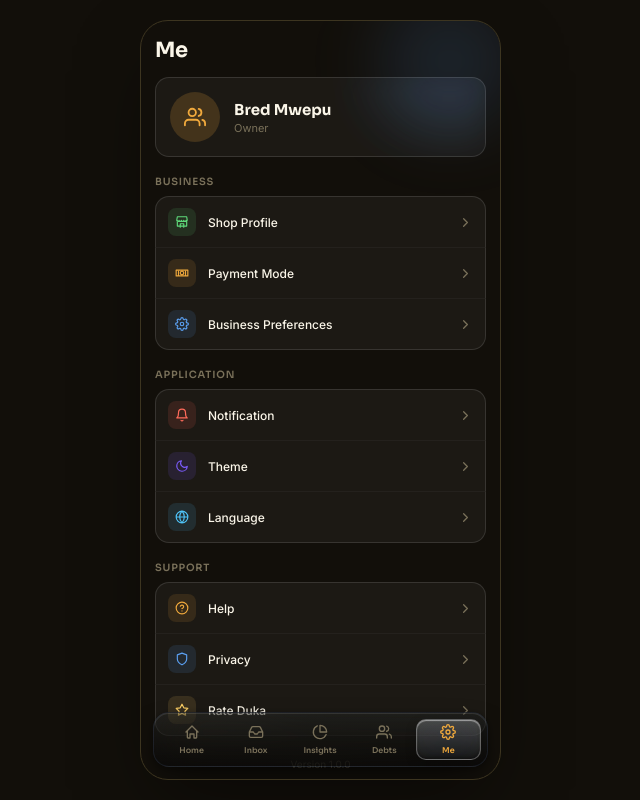
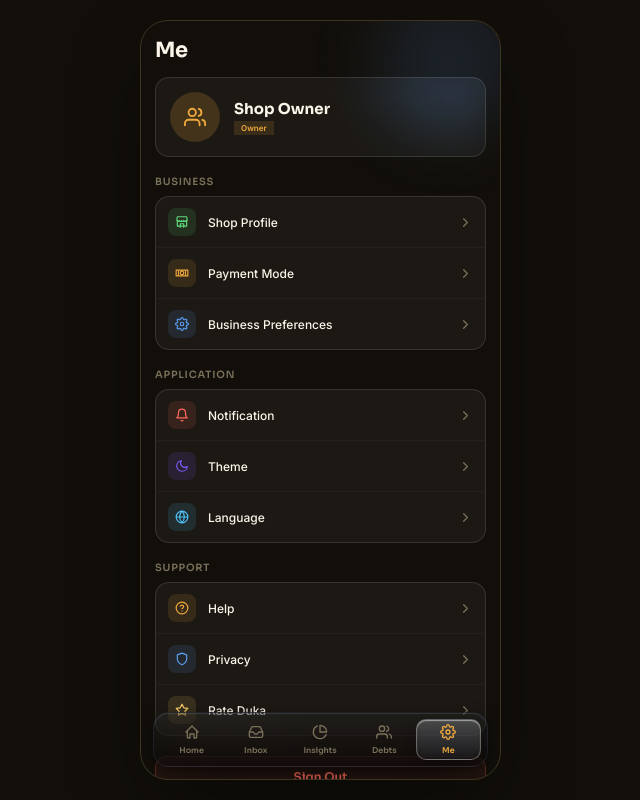
Before and after one commit to bred9702-svg/Duka-app-fin, a React (Vite) app: page /me in a window 1280 px wide. Shown: the whole page, without its empty margins (320-960 px from the left). Built offline with nearby package versions, Linux system fonts and the light colour scheme; no server answers; the database is empty.

Commit message:
Update MeScreen.jsx

```diff
--- a/src/screens/MeScreen.jsx
+++ b/src/screens/MeScreen.jsx
@@ -1,5 +1,6 @@
 import { useNavigate } from 'react-router-dom'
 import Icon from '../components/ui/Icon'
+import useAppStore from '../store/useAppStore'
 
 const SECTIONS = [
   {
@@ -105,6 +106,8 @@ function Row({ item, onClick, isFirst, isLast }) {
 
 export default function MeScreen() {
   const navigate = useNavigate()
+  const session = useAppStore((s) => s.session)
+  const signOut = useAppStore((s) => s.signOut)
 
   return (
     <div
@@ -181,18 +184,27 @@ export default function MeScreen() {
                 textOverflow: 'ellipsis',
               }}
             >
-              Bred Mwepu
+              {session?.name || 'Shop Owner'}
             </p>
 
-            <p
-              style={{
-                margin: '2px 0 0',
-                fontSize: 11,
-                color: 'var(--text-low)',
-              }}
-            >
-              Owner
-            </p>
+            <div style={{ display: 'flex', alignItems: 'center', gap: 6, marginTop: 3 }}>
+              <span
+                style={{
+                  fontSize: 8,
+                  fontWeight: 600,
+                  padding: '2px 7px',
+                  background: session?.role === 'employee' ? 'rgba(91,159,240,.14)' : 'rgba(240,169,61,.14)',
+                  color: session?.role === 'employee' ? '#5B9FF0' : '#F0A93D',
+                }}
+              >
+                {session?.role === 'employee' ? 'Employee' : 'Owner'}
+              </span>
+              {session?.shopName && (
+                <span style={{ fontSize: 11, color: 'var(--text-low)' }}>
+                  {session.shopName}
+                </span>
+              )}
+            </div>
           </div>
         </div>
 
@@ -214,13 +226,28 @@ export default function MeScreen() {
           </div>
         ))}
 
+        <button
+          onClick={() => {
+            signOut()
+            navigate('/splash')
+          }}
+          style={{
+            width: '100%', marginTop: 20, padding: '12px', borderRadius: 12,
+            border: '1px solid rgba(255,107,91,0.25)', background: 'rgba(255,107,91,0.08)',
+            cursor: 'pointer', fontFamily: 'var(--font-display)', fontSize: 12, fontWeight: 600,
+            color: '#FF6B5B',
+          }}
+        >
+          Sign Out
+        </button>
+
         <p
           style={{
             textAlign: 'center',
             fontSize: 10,
             color: 'var(--text-low)',
             opacity: 0.6,
-            marginTop: 22,
+            marginTop: 14,
           }}
         >
           Version 1.0.0
```
